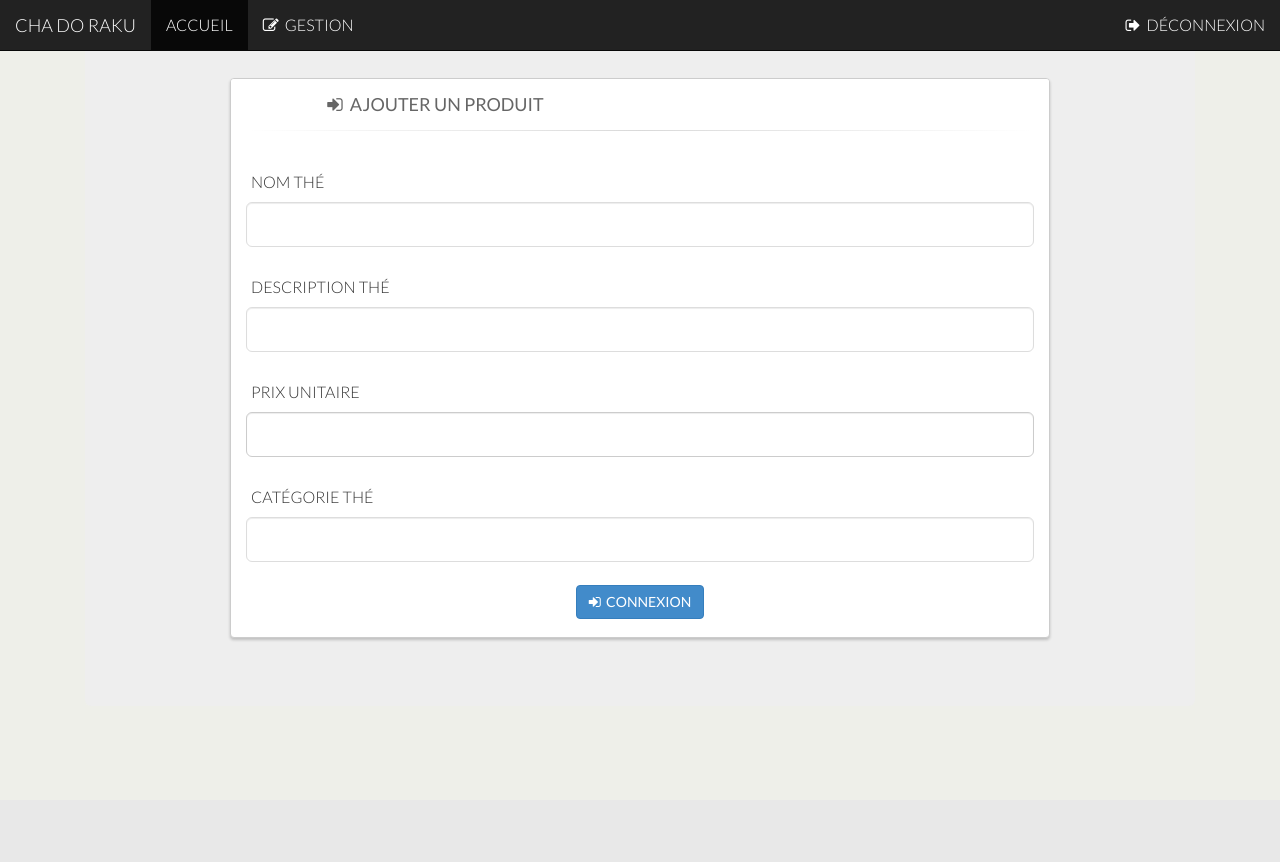
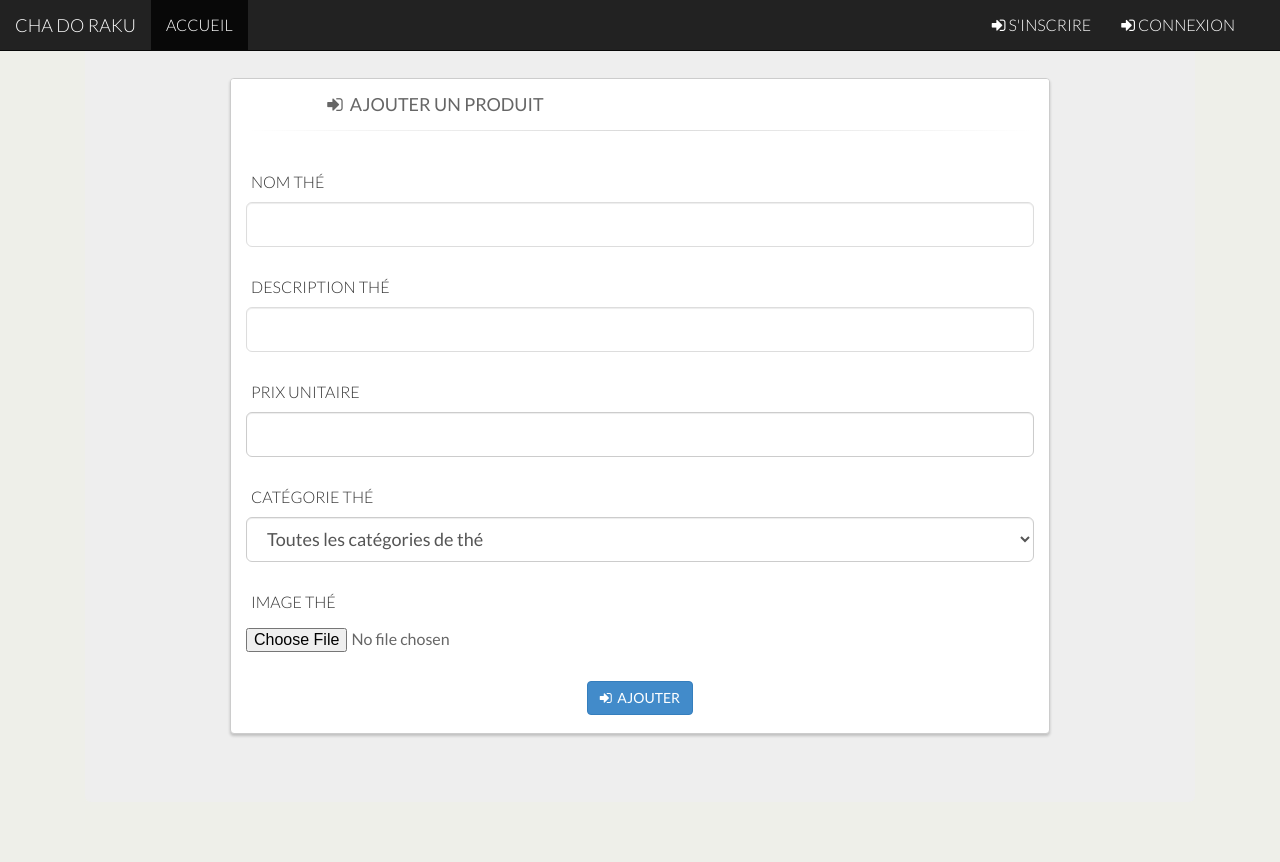
Before and after one commit to Emilia-Pascu/ChadorakuPhp, a PHP site: page /php/ajouterThe.php in a window 1280 px wide. Before the commit the page ends 640 px from the top, so only its background shows below. Run offline with PHP 8.4, Linux system fonts and the light colour scheme.

Commit message:
ajouterThe.php

```diff
--- a/css/style.css
+++ b/css/style.css
@@ -57,7 +57,6 @@ strong {
     margin: 15px 8px 15px 8px;
     color: #110202;
 }
-
 
 .text-muted {
     color: #110D03;
@@ -276,6 +275,7 @@ td {
     font-family: japonais;
     src: url(../ZinHenaBokuryu-CRF.otf);
 }
+
 #verifAdmin {
     display: none;
 }
@@ -295,3 +295,11 @@ td {
     border: transparent;
     background-color: transparent;
 }
+
+#image {
+    height: 36px;
+    border: none;
+    color: #666;
+    vertical-align: middle;
+    font-size: 16px;
+}
--- a/php/ajouterThe.php
+++ b/php/ajouterThe.php
@@ -1,32 +1,29 @@
 <?php
     session_start();
     require_once("../BD/connexion.inc.php");
-    require '../layout/headerAdmin.php';
+    require '../layout/headerSimple.php';
 
     if ( !empty($_POST)) {
-    require_once("../BD/connexion.inc.php");
     global $connexion;
-	$titreFilm=$_POST['titreFilm'];
-    $realisateurFilm=$_POST['realisateurFilm'];
-    $categorieFilm=$_POST['categorieFilm'];
-	$dureeFilm=$_POST['dureeFilm'];
-    $prixFilm=$_POST['prixFilm'];
-    $urlFilm = $_POST['urlFilm'];
+	$nom=$_POST['nom'];
+    $description=$_POST['description'];
+    $prix=$_POST['prix'];
+	$categorie=$_POST['categorie'];
 	$rep="../pochette/";
 	$nomFichier="avatar.jpg";
-	if($_FILES['pochetteFilm']['tmp_name']!==""){
+	if($_FILES['image']['tmp_name']!==""){
 		//Upload de la photo
-		$tmp = $_FILES['pochetteFilm']['tmp_name'];
-		$fichier= $_FILES['pochetteFilm']['name'];
+		$tmp = $_FILES['image']['tmp_name'];
+		$fichier= $_FILES['image']['name'];
 		$extension=strrchr($fichier,'.');
-		$nomFichier=sha1($titreFilm.time()).$extension;//générer un nom de film
+		$nomFichier=sha1($nom.time()).$extension;//générer un nom de film
 		@move_uploaded_file($tmp,$rep.$nomFichier);
 		// Enlever le fichier temporaire chargé
 		@unlink($tmp); //effacer le fichier temporaire
 	}
-	$requete="INSERT INTO film values(0,?,?,?,?,?,?,?)";
+	$requete="INSERT INTO produit values(0,?,?,?,?,?)";
 	$stmt = $connexion->prepare($requete);
-	$stmt->bind_param("sssidss", $titreFilm,$realisateurFilm,$categorieFilm,$dureeFilm,$prixFilm,$nomFichier,$urlFilm);
+	$stmt->bind_param("ssdss", $nom,$description,$prix,$nomFichier,$categorie);
 	$stmt->execute();
     @mysqli_close($connexion);
     header("Location: gestion.php");
@@ -70,11 +67,23 @@
                                     <div class="col-sm-12">
                                         <div class="form-group">
                                             <label for="categorie">Catégorie thé</label>
-                                            <input class="form-control input-lg" type="text" id="description" name="description" value="" required>
+                                            <select class="form-control input-lg" id="categorie" name="categorie" required>
+                                                <option value="" disabled selected hidden>Toutes les catégories de thé</option>
+                                                <option value="Matcha">Matcha</option>
+                                                <option value="Sencha">Sencha</option>
+                                                <option value="Gyokuro">Gyokuro</option>
+                                                <option value="Hojicha">Hojicha</option>
+                                            </select>
+                                        </div>
+                                    </div>
+                                    <div class="col-sm-12">
+                                        <div class="form-group">
+                                            <label for="image">Image thé</label>
+                                            <input type="file" id="image" name="image">
                                         </div>
                                     </div>
                                     <div class="col-sm-4 col-sm-offset-4" id="btnEnregistrer">
-                                        <button class="btn btn-primary margin-bottom-none" type="submit"> <i class="fa fa-sign-in" aria-hidden="true"></i>&nbsp; CONNEXION</button>
+                                        <button class="btn btn-primary margin-bottom-none" type="submit"> <i class="fa fa-sign-in" aria-hidden="true"></i>&nbsp; AJOUTER</button>
                                     </div>
                                 </form>
                             </div>
```
Also changed, not shown: pochette/5b25fed0e687748a490150b2b0230a7b5beb13ce.jpg (added).
